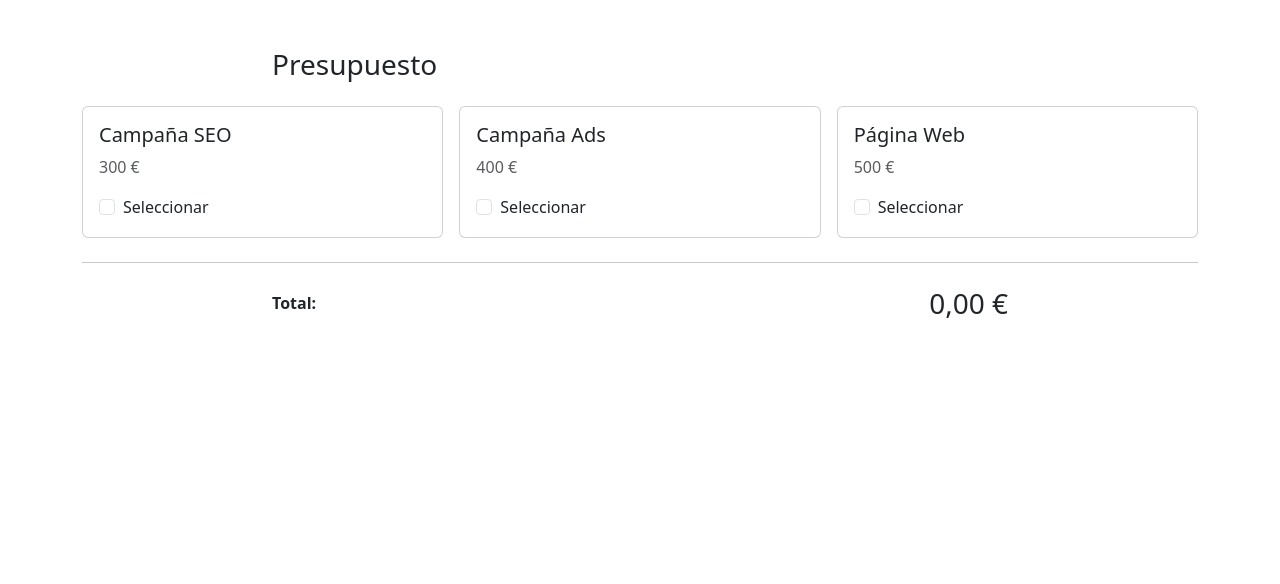
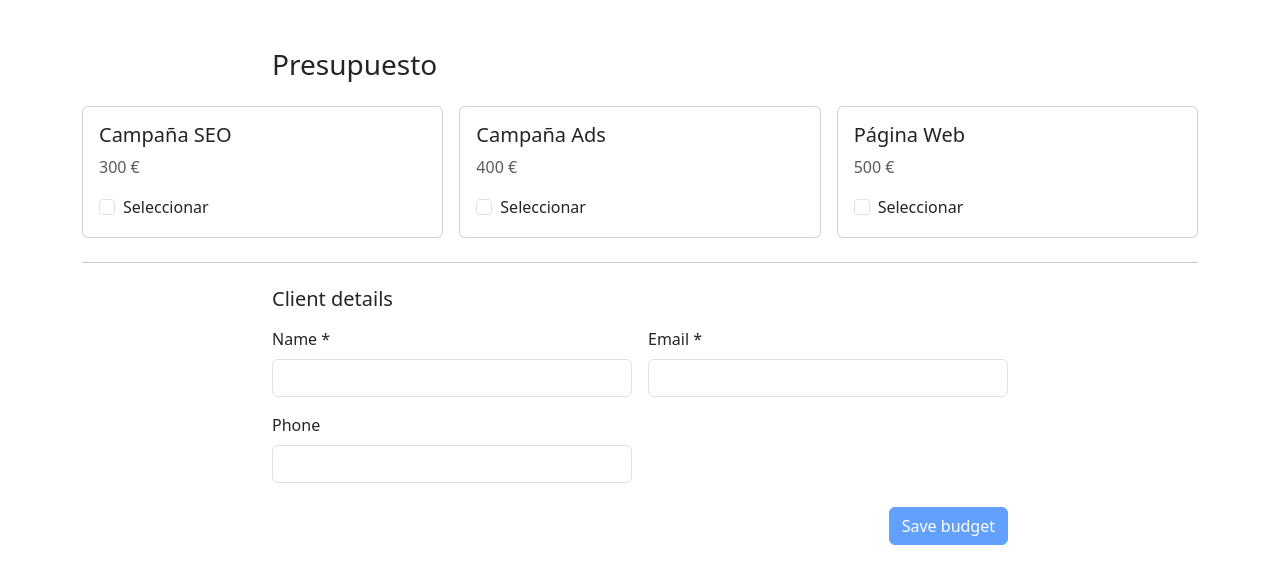
Before and after one commit to Arnau-66/-S6.-Pressupostos--Angular-, an Angular app: page / in a window 1280 px wide. Shown: the top 584 px of the page. Built offline with nearby package versions, Linux system fonts and the light colour scheme.

Commit message:
feat(home): add client form and save budget via BudgetService signals

```diff
--- a/src/app/components/home/home.html
+++ b/src/app/components/home/home.html
@@ -66,14 +66,51 @@
     </div>
   </form>
 
-  <hr class="my-4">
+<hr class="my-4">
 
-  <div class="row justify-content-center">
-    <div class="col-12 col-md-10 col-lg-8">
-      <div class="d-flex justify-content-between align-items-center">
-        <span class="fw-semibold">Total:</span>
-        <span class="display-6 fs-3">{{ total | currency:'EUR' }}</span>
+<div class="row justify-content-center">
+  <div class="col-12 col-md-10 col-lg-8">
+
+    <h4 class="h5 mb-3">Client details</h4>
+
+    <form [formGroup]="clientForm" novalidate>
+      <div class="row g-3">
+        <div class="col-12 col-md-6">
+          <label class="form-label" for="clientName">Name *</label>
+          <input id="clientName" type="text" class="form-control" formControlName="name" />
+          @if (clientForm.get('name')?.touched && clientForm.get('name')?.hasError('required')) {
+            <div class="text-danger small mt-1">Name is required.</div>
+          }
+        </div>
+
+
+        <div class="col-12 col-md-6">
+          <label class="form-label" for="clientEmail">Email *</label>
+          <input id="clientEmail" type="email" class="form-control" formControlName="email" />
+          @if (clientForm.get('email')?.touched && clientForm.get('email')?.hasError('required')) {
+            <div class="text-danger small mt-1">Email is required.</div>
+          } @else if (clientForm.get('email')?.touched && clientForm.get('email')?.hasError('email')) {
+            <div class="text-danger small mt-1">Please enter a valid email.</div>
+          }
+        </div>
+
+        <div class="col-12 col-md-6">
+          <label class="form-label" for="clientPhone">Phone</label>
+          <input id="clientPhone" type="tel" class="form-control" formControlName="phone" />
+        </div>
       </div>
-    </div>
+
+      <div class="d-flex justify-content-end mt-4">
+        <button
+          type="button"
+          class="btn btn-primary"
+          [disabled]="!canSave"
+          (click)="onSave()"
+        >
+          Save budget
+        </button>
+      </div>
+    </form>
+
   </div>
 </div>
--- a/src/app/components/home/home.ts
+++ b/src/app/components/home/home.ts
@@ -1,7 +1,7 @@
 import { CommonModule } from '@angular/common';
 import { Component } from '@angular/core';
 import { FormGroup, ReactiveFormsModule, FormBuilder, Validators } from '@angular/forms';
-import { BaseSelection, BudgetService, SelectionWithWeb } from '../../services/budget';
+import { BudgetService, SelectionWithWeb } from '../../services/budget';
 import { Panel } from '../panel/panel';
 
 @Component({
@@ -14,6 +14,7 @@ import { Panel } from '../panel/panel';
 
 export class Home {
   form: FormGroup;
+  clientForm: FormGroup;
   total = 0;
 
   constructor( private fb: FormBuilder, private budgetService: BudgetService) {
@@ -29,6 +30,13 @@ export class Home {
       let sel = values as SelectionWithWeb;
       this.total = this.budgetService.calculateTotalWithWebExtras(sel);
     });
+
+    this.clientForm = this.fb.group({
+      name: ['', [Validators.required]],
+      email: ['', [Validators.required, Validators.email]],
+      phone: ['']
+    });
+
   }
 
   inc (field: 'pages' | 'languages'): void {
@@ -36,4 +44,43 @@ export class Home {
     let val = Number (c.value) || 1;
     c.setValue(Math.max(1,val -1));
   }
+
+  get canSave(): boolean {
+    return this.form.valid && this.clientForm.valid;
+  }
+
+  onSave(): void {
+
+    if (!this.canSave) return;
+
+    const sel = {
+      seo: !!this.form.get('seo')?.value,
+      ads: !!this.form.get('ads')?.value,
+      web: !!this.form.get('web')?.value,
+      pages: Number(this.form.get('pages')?.value ?? 1),
+      languages: Number(this.form.get('languages')?.value ?? 1),
+    } satisfies SelectionWithWeb;
+
+    const total = this.budgetService.calculateTotalWithWebExtras(sel);
+
+    const client = {
+      name: String(this.clientForm.get('name')?.value ?? ''),
+      email: String(this.clientForm.get('email')?.value ?? ''),
+      phone: this.clientForm.get('phone')?.value ? String(this.clientForm.get('phone')?.value) : undefined
+    };
+
+    this.budgetService.addBudget({
+      services: sel,
+      total,
+      client
+    });
+
+    this.clientForm.reset({
+      name: '',
+      email: '',
+      phone: ''
+    });
+  }
+
+
 }
```
